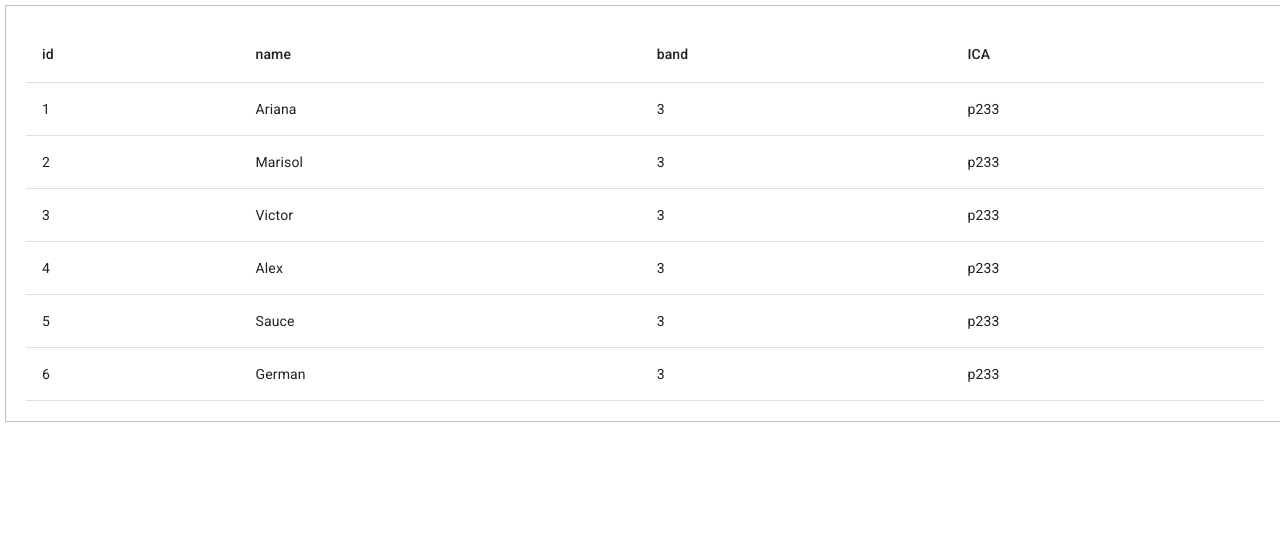
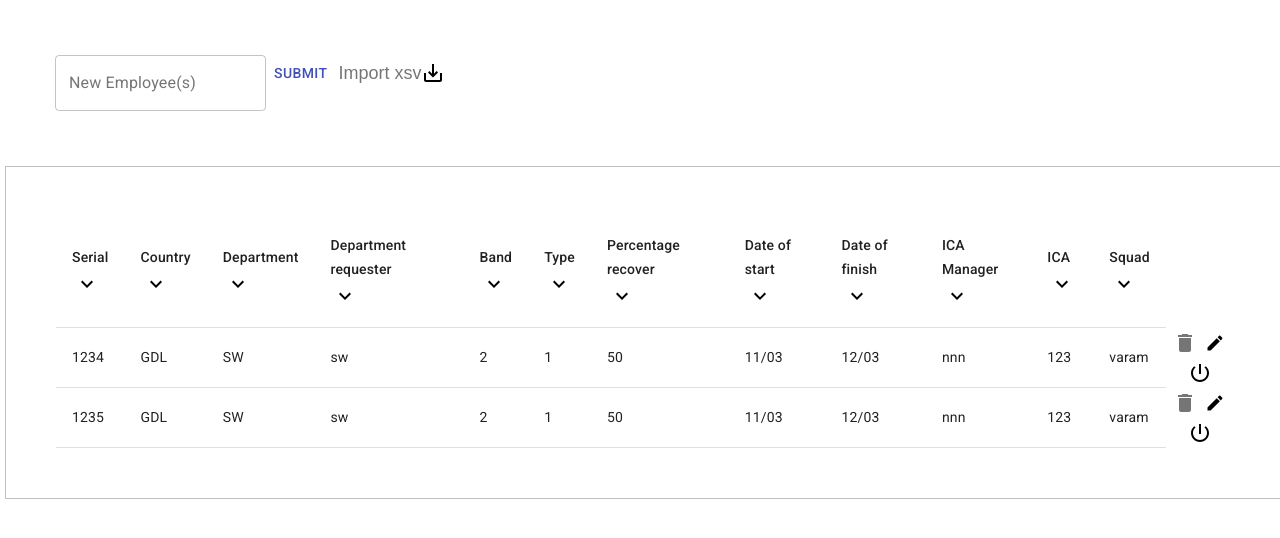
Before and after one commit to germanking6/TC3004, a React (Vite) app in the folder client/: page / in a window 1280 px wide. Shown: the top 538 px of the page. Built offline with nearby package versions, Linux system fonts and the light colour scheme.

Commit message:
pageEmployees

```diff
--- a/client/package.json
+++ b/client/package.json
@@ -11,7 +11,8 @@
   "dependencies": {
     "@emotion/react": "^11.8.2",
     "@emotion/styled": "^11.8.1",
-    "@mui/icons-material": "^5.5.1",
+    "@material-ui/core": "^4.12.4",
+    "@mui/icons-material": "^5.6.0",
     "@mui/material": "^5.5.3",
     "react": "^17.0.2",
     "react-dom": "^17.0.2",
--- a/client/src/components/TableOutput.css
+++ /dev/null
@@ -1,8 +0,0 @@
-.table {
-    border: 0.5pt solid #c0c0c0;
-    padding: 20px;
-    margin: 5px;
-    text-align: center;
-
-
-}
--- a/client/src/components/TableOutput.jsx
+++ b/client/src/components/TableOutput.jsx
@@ -6,6 +6,9 @@ import TableCell from '@mui/material/TableCell';
 import TableContainer from '@mui/material/TableContainer';
 import TableHead from '@mui/material/TableHead';
 import TableRow from '@mui/material/TableRow';
+import Button from '@mui/material/Button';
+import DeleteIcon from '@mui/icons-material/Delete';
+import "./employees.css";
 
 const TableOutput = (props) =>{
     //const columnTitles = ["id", "title","amount"];
@@ -27,6 +30,7 @@ const TableOutput = (props) =>{
             </TableCell>
             )
         }
+        <Button variant="outlined" startIcon={<DeleteIcon />}></Button>
         </TableRow>
     );
 
--- a/client/src/pages/home-page/employees-page.jsx
+++ b/client/src/pages/home-page/employees-page.jsx
@@ -1,11 +1,112 @@
-import react from "react";
-import TableOutput from "../../components/TableOutput";
+import React from 'react';
+import Table from '@mui/material/Table';
+import TableBody from '@mui/material/TableBody';
+import TableCell from '@mui/material/TableCell';
+import TableContainer from '@mui/material/TableContainer';
+import TableHead from '@mui/material/TableHead';
+import TableRow from '@mui/material/TableRow';
+import DeleteIcon from '@mui/icons-material/Delete';
+import IconButton from '@material-ui/core/IconButton';
+import TextField from '@material-ui/core/TextField';
+import Button from '@material-ui/core/Button';
+import "./employees.css";
+//https://v4.mui.com/es/components/buttons/?msclkid=40af928eb62411ecaf95a1a6c922508a
+//https://materialui.co/icon/expand-more
 
 const EmployeesPage = (props) =>{
-    const columnTitles = ["id", "name","band","ICA"];
-    const contentRows = [[1,"Ariana",3,"p233"],[2,"Marisol",3,"p233"],[3,"Victor",3,"p233"],[4,"Alex",3,"p233"],[5,"Sauce",3,"p233"],[6,"German",3,"p233"]];
+    const columnTitles = ["Serial", "Country","Department","Department requester","Band","Type","Percentage recover","Date of start","Date of finish","ICA Manager","ICA","Squad"];
+    const contentRows = [
+        {
+            id: "1234",
+            Country: "GDL",
+            EmployeeDepartment: "SW",
+            DepartmentRequester: "sw",
+            Band:2,
+            Type: 1,
+            PercentageRecover:50,
+            DateStart: "11/03",
+            DateFinish:"12/03",
+            ICAManager: "nnn",
+            ica: 123,
+            Squad: "varam"
+
+        },
+        {
+            id: "1235",
+            Country: "GDL",
+            EmployeeDepartment: "SW",
+            DepartmentRequester: "sw",
+            Band:2,
+            Type: 1,
+            PercentageRecover:50,
+            DateStart: "11/03",
+            DateFinish:"12/03",
+            ICAManager: "nnn",
+            ica: 123,
+            Squad: "varam"
+
+        }
+    ];
+    const titleItems = columnTitles.map((title) =>
+        <><TableCell key={title.toString()}>
+            {title}
+            <TableRow>
+            <IconButton size="small">
+            <svg xmlns="http://www.w3.org/2000/svg" height="24" viewBox="0 0 24 24" width="24"><path d="M0 0h24v24H0z" fill="none"/><path d="M16.59 8.59L12 13.17 7.41 8.59 6 10l6 6 6-6z"/></svg>
+            </IconButton>
+        </TableRow>
+        </TableCell></>
+
+    );
+
+    const listItems = contentRows.map((item) =>
+        <TableRow key={item.id}>
+            <TableCell>{item.id}</TableCell>
+                <TableCell>{item.Country}</TableCell>
+                <TableCell>{item.EmployeeDepartment}</TableCell>
+                <TableCell>{item.DepartmentRequester}</TableCell>
+                <TableCell>{item.Band}</TableCell>
+                <TableCell>{item.Type}</TableCell>
+                <TableCell>{item.PercentageRecover}</TableCell>
+                <TableCell>{item.DateStart}</TableCell>
+                <TableCell>{item.DateFinish}</TableCell>
+                <TableCell>{item.ICAManager}</TableCell>
+                <TableCell>{item.ica}</TableCell>
+                <TableCell>{item.Squad}</TableCell>
+                <IconButton aria-label="delete" size="small">
+                    <DeleteIcon />
+                </IconButton>
+                <IconButton  size="small">
+                    <svg xmlns="http://www.w3.org/2000/svg" height="20" viewBox="0 0 24 24" width="24"><path d="M0 0h24v24H0z" fill="none"/><path d="M3 17.25V21h3.75L17.81 9.94l-3.75-3.75L3 17.25zM20.71 7.04c.39-.39.39-1.02 0-1.41l-2.34-2.34c-.39-.39-1.02-.39-1.41 0l-1.83 1.83 3.75 3.75 1.83-1.83z"/></svg>
+                </IconButton>
+                <IconButton size="small">
+                    <svg xmlns="http://www.w3.org/2000/svg" height="24" viewBox="0 0 24 24" width="24"><path d="M0 0h24v24H0z" fill="none"/><path d="M13 3h-2v10h2V3zm4.83 2.17l-1.42 1.42C17.99 7.86 19 9.81 19 12c0 3.87-3.13 7-7 7s-7-3.13-7-7c0-2.19 1.01-4.14 2.58-5.42L6.17 5.17C4.23 6.82 3 9.26 3 12c0 4.97 4.03 9 9 9s9-4.03 9-9c0-2.74-1.23-5.18-3.17-6.83z"/></svg>
+                </IconButton>
+
+        </TableRow>
+    );
+
     return(
-        <TableOutput columnTitles = {columnTitles} contentRows ={contentRows} />
+        <><form className='form' noValidate autoComplete="off">
+        <TextField id="outlined-basic" label="New Employee(s)" variant="outlined" />
+        <Button className='b' color="primary">Submit</Button>
+        <IconButton className='b' size="small">
+            Import xsv
+            <svg xmlns="http://www.w3.org/2000/svg" height="24" viewBox="0 0 24 24" width="24"><path d="M0 0h24v24H0z" fill="none"/><path d="M19 12v7H5v-7H3v7c0 1.1.9 2 2 2h14c1.1 0 2-.9 2-2v-7h-2zm-6 .67l2.59-2.58L17 11.5l-5 5-5-5 1.41-1.41L11 12.67V3h2z"/></svg>
+        </IconButton>
+      </form>
+        <TableContainer className='table'>
+            <Table sx={{ minWidth: 30 }} aria-label="simple table">
+                <TableHead>
+                    <TableRow>
+                        {titleItems}
+                    </TableRow>
+                </TableHead>
+                <TableBody>
+                    {listItems}
+                </TableBody>
+            </Table>
+        </TableContainer></>
 
     )
 }
--- /dev/null
+++ b/client/src/pages/home-page/employees.css
@@ -0,0 +1,15 @@
+.table {
+    border: 0.5pt solid #c0c0c0;
+    padding: 50px;
+    margin: 5px;
+    text-align: center;
+
+
+}
+.form{
+    margin:50px;
+    padding: 5px;
+}
+.b{
+    margin-left: 50px;
+}
```
Also changed, not shown: 1 other file (tests, documents, lock files or other folders).
